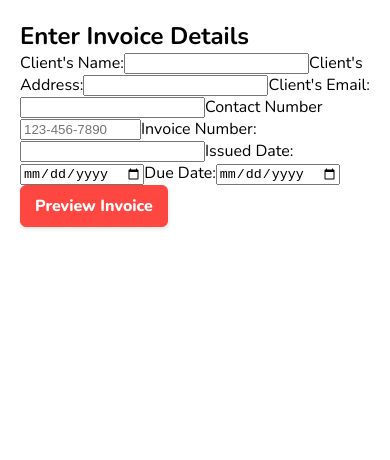
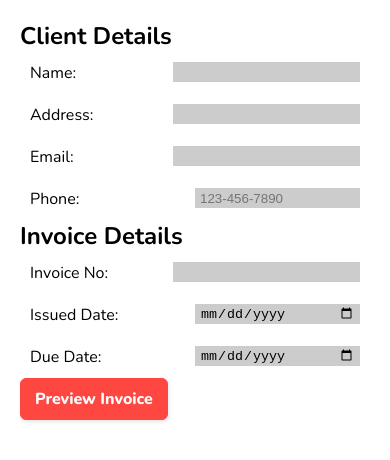
Before and after one commit to RamonSanGabriel/invoice-app, a React (Vite) app: page / in a window 390 px wide. Shown: the top 460 px of the page. Built offline with nearby package versions, Linux system fonts and the light colour scheme.

Commit message:
mobile first styling

```diff
--- a/src/components/ClientDetails/ClientDetails.jsx
+++ b/src/components/ClientDetails/ClientDetails.jsx
@@ -1,5 +1,4 @@
-import React from 'react';
-// import { useState } from 'react';
+import css from './ClientDetails.module.css';
 
 const ClientDetails = ({
   name,
@@ -10,7 +9,7 @@ const ClientDetails = ({
   contact3,
 }) => {
   return (
-    <div>
+    <>
       <section>
         <h2>Billed to:</h2>
         <p>{name}</p>
@@ -25,7 +24,7 @@ const ClientDetails = ({
           </a>
         </address>
       </section>
-    </div>
+    </>
   );
 };
 
--- /dev/null
+++ b/src/components/ClientDetails/ClientDetails.module.css
@@ -0,0 +1,3 @@
+section {
+  background-color: #ccc;
+}
--- a/src/components/SharedLayout/ShareLayout.module.css
+++ b/src/components/SharedLayout/ShareLayout.module.css
@@ -2,8 +2,26 @@
   padding: 20px;
 }
 
-.userClient {
-  background-color: #f0f0f0;
-  display: flex;
-  justify-content: space-between;
+form {
+  /* display: flex; */
+  /* flex-direction: column; */
+  /* justify-content: left; */
+
+  @media (width > 767px) {
+    display: grid;
+    grid-template-columns: repeat(2, 1fr);
+    justify-content: space-evenly;
+  }
 }
+label {
+  padding: 10px;
+  display: grid;
+  grid-template-columns: repeat(2, 1fr);
+}
+input {
+  background-color: #ccc;
+  outline: none;
+  border: none;
+  padding: 5px;
+  height: 20px;
+}
--- a/src/components/SharedLayout/SharedLayout.jsx
+++ b/src/components/SharedLayout/SharedLayout.jsx
@@ -26,6 +26,7 @@ const SharedLayout = () => {
   const toInputUppercase = e => {
     e.target.value = ('' + e.target.value).toUpperCase();
   };
+
   const handlePrint = useReactToPrint({ contentRef });
   return (
     <>
@@ -70,10 +71,11 @@ const SharedLayout = () => {
         ) : (
           <>
             <div>
-              <h2>Enter Invoice Details</h2>
+              <h2> Client Details</h2>
+              {/* Forms */}
               <form>
-                <label htmlFor="">
-                  Client's Name:
+                <label>
+                  Name:
                   <input
                     type="text"
                     onInput={toInputUppercase}
@@ -82,8 +84,8 @@ const SharedLayout = () => {
                     onChange={e => setClientName(e.target.value)}
                   />
                 </label>
-                <label htmlFor="">
-                  Client's Address:
+                <label>
+                  Address:
                   <input
                     type="text"
                     onInput={toInputUppercase}
@@ -92,8 +94,8 @@ const SharedLayout = () => {
                     onChange={e => setClientAddress(e.target.value)}
                   />
                 </label>
-                <label htmlFor="">
-                  Client's Email:
+                <label>
+                  Email:
                   <input
                     type="email"
                     onInput={toInputUppercase}
@@ -103,7 +105,7 @@ const SharedLayout = () => {
                   />
                 </label>
                 <label>
-                  Contact Number
+                  Phone:
                   <input
                     name="tel1"
                     type="tel"
@@ -142,11 +144,14 @@ const SharedLayout = () => {
                   onChange={e => setClientContact3(e.target.value)}
                 /> */}
                 </label>
+                <h2> Invoice Details</h2>
+
                 <label>
-                  Invoice Number:
+                  Invoice No:
                   <input
                     type="text"
                     onInput={toInputUppercase}
+                    maxLength={7}
                     value={invoiceNo}
                     onChange={e => setInvoiceNo(e.target.value)}
                   />
```
